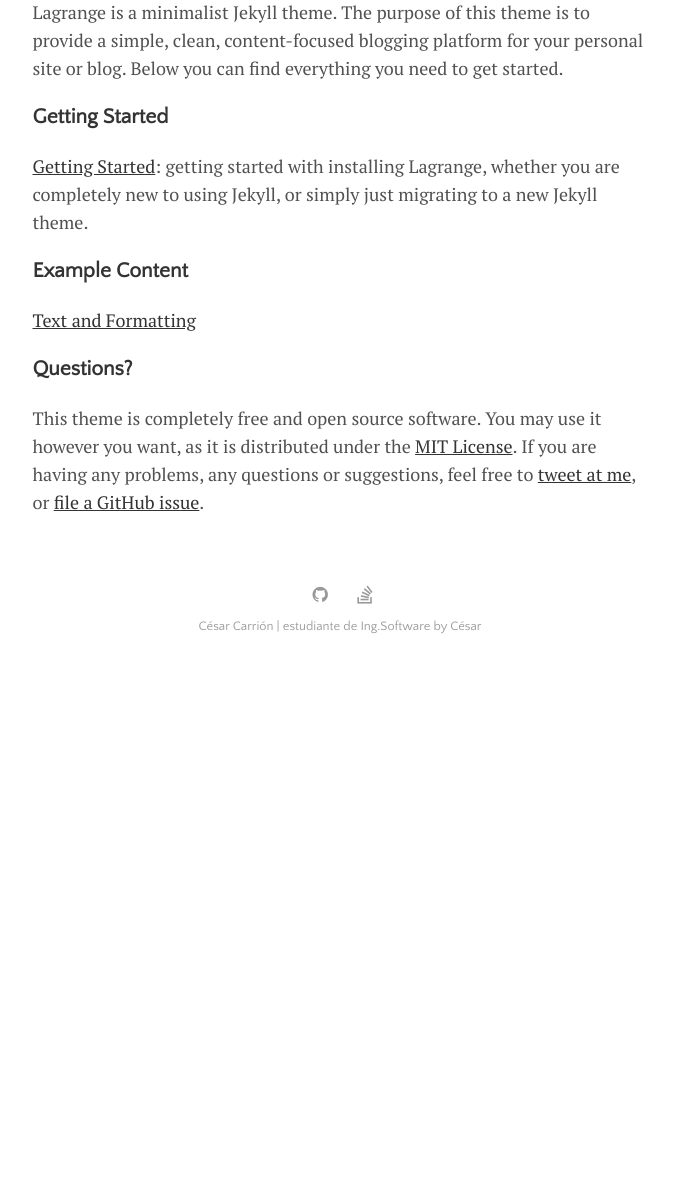
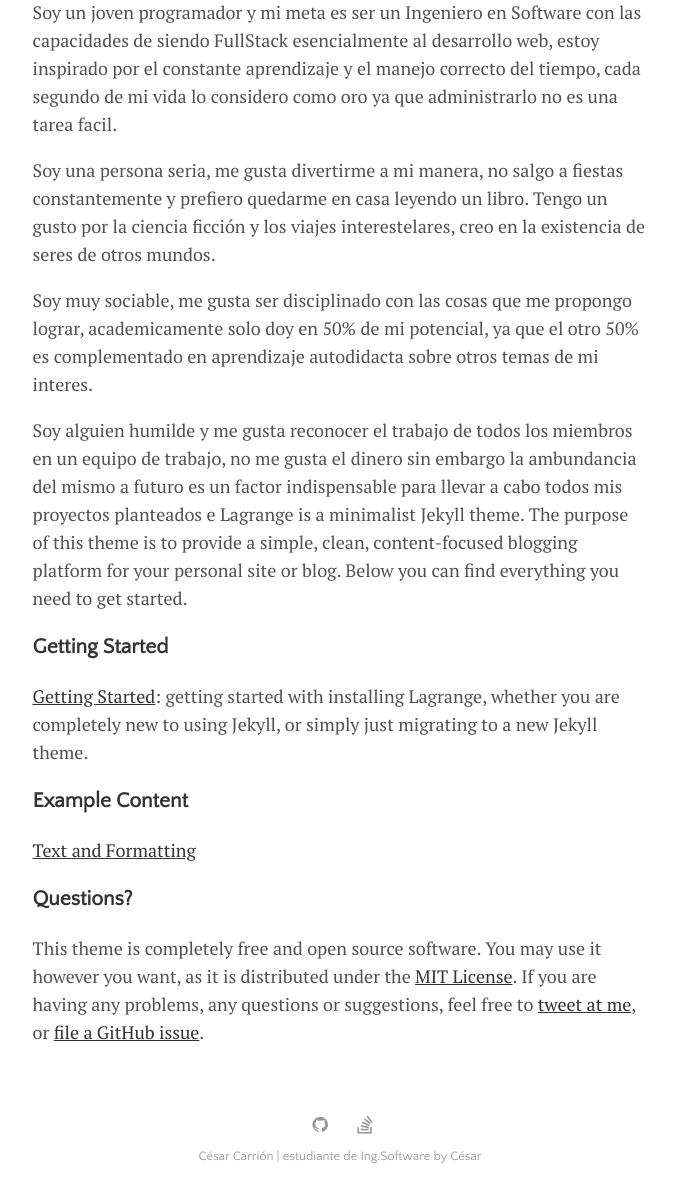
Before and after one commit to CesarFCL/CesarCarrion, a Jekyll site: the page built from menu/about.md, in a window 1280 px wide. Shown: the part 547-1749 px from the top of the page, without its empty margins (300-975 px from the left). Built offline with Jekyll 4.4.1, drawn with Linux system fonts in a browser that asks for light colours; before the commit the page ends 1219 px from its top, so only the background shows below that.

Commit message:
Modificación 2.6
Modificación 2.6

```diff
--- a/menu/about.md
+++ b/menu/about.md
@@ -5,6 +5,13 @@ title: ¿Quién soy?
 
 ![alt text](https://user-images.githubusercontent.com/57689841/69906425-b9171880-1388-11ea-90a1-89c1811fa78b.PNG "César Carrión")
 
+Soy un joven programador y mi meta es ser un Ingeniero en Software con las capacidades de siendo FullStack esencialmente al desarrollo web, estoy inspirado por el constante aprendizaje y el manejo correcto del tiempo, cada segundo de mi vida lo considero como oro ya que administrarlo no es una tarea facil.
+
+Soy una persona seria, me gusta divertirme a mi manera, no salgo a fiestas constantemente y prefiero quedarme en casa leyendo un libro. Tengo un gusto por la ciencia ficción y los viajes interestelares, creo en la existencia de seres de otros mundos.
+
+Soy muy sociable, me gusta ser disciplinado con las cosas que me propongo lograr, academicamente solo doy en 50% de mi potencial, ya que el otro 50% es complementado en aprendizaje autodidacta sobre otros temas de mi interes.
+
+Soy alguien humilde y me gusta reconocer el trabajo de todos los miembros en un equipo de trabajo, no me gusta el dinero sin embargo la ambundancia del mismo a futuro es un factor indispensable para llevar a cabo todos mis proyectos planteados e
 Lagrange is a minimalist Jekyll theme. The purpose of this theme is to provide a simple, clean, content-focused blogging platform for your personal site or blog. Below you can find everything you need to get started.
 
 ### Getting Started
```
Also changed, not shown: menu/IntSof.md (+1 -1 lines).
